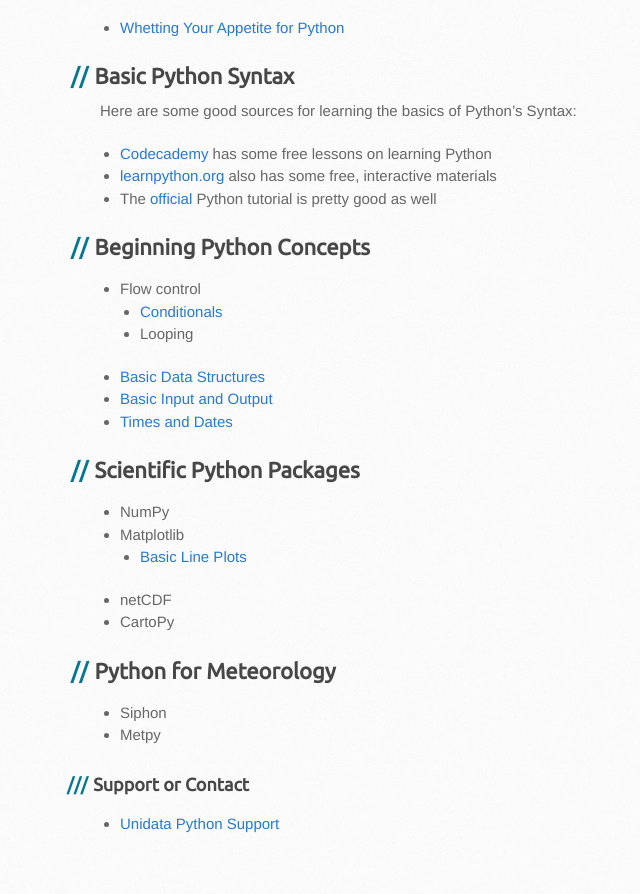
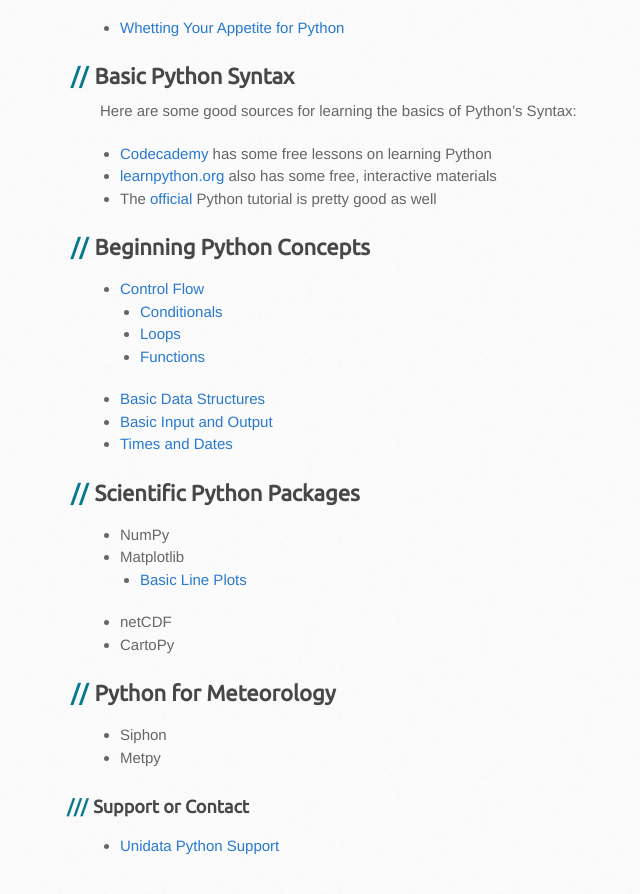
Before and after one commit to Unidata/online-python-training, a Jekyll site: the page built from index.md, in a window 1280 px wide and 900 px high, scrolled down 1185 px. Shown: the top 894 px of the window, without its empty margins (70-710 px from the left). Built offline with Jekyll 4.4.1, drawn with Linux system fonts in a browser that asks for light colours; some web fonts are replaced.

```diff
--- a/index.md
+++ b/index.md
@@ -48,9 +48,10 @@ Here are some good sources for learning the basics of Python's Syntax:
 - The [official](https://docs.python.org/3.5/tutorial/index.html) Python tutorial is pretty good as well
 
 ## Beginning Python Concepts
-- Flow control
+- [Control Flow](controlflowintro.html)
   - [Conditionals](http://nbviewer.jupyter.org/github/Unidata/online-python-training/blob/master/notebooks/Conditionals.ipynb)
-  - Looping
+  - [Loops](http://nbviewer.jupyter.org/github/Unidata/online-python-training/blob/master/notebooks/Loops.ipynb)
+  - [Functions](http://nbviewer.jupyter.org/github/Unidata/online-python-training/blob/master/notebooks/Functions.ipynb)
 - [Basic Data Structures](http://nbviewer.jupyter.org/github/Unidata/online-python-training/blob/master/notebooks/Basic%20Data%20Structures.ipynb)
 - [Basic Input and Output](http://nbviewer.jupyter.org/github/Unidata/online-python-training/blob/master/notebooks/Basic%20Input%20and%20Output.ipynb)
 - [Times and Dates](http://nbviewer.jupyter.org/github/Unidata/online-python-training/blob/master/notebooks/Times%20and%20Dates.ipynb)
```
Also changed, not shown: controlflowintro.md (added, +13 -0 lines).
